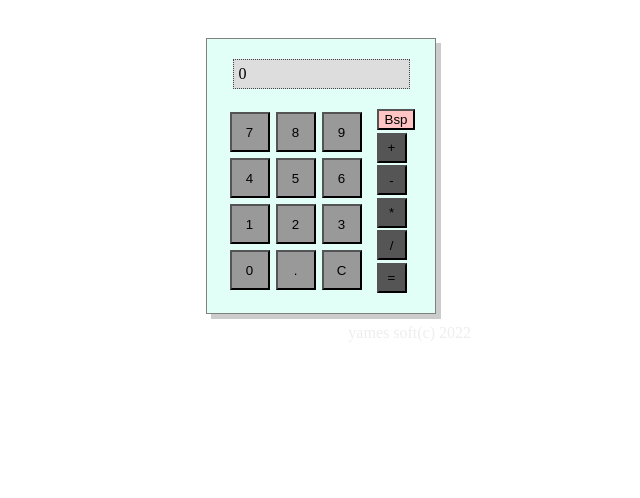
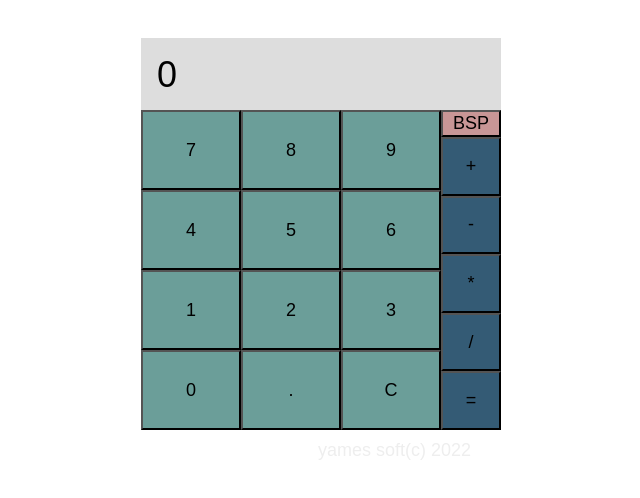
Before and after one commit to jajego/calculator, a plain HTML site: page index.html in a window 1280 px wide. Shown: the whole page, without its empty margins (319-959 px from the left). Drawn offline with Linux system fonts and the light colour scheme.

Commit message:
new look

```diff
--- a/index.html
+++ b/index.html
@@ -29,7 +29,7 @@
                 <button class = "btn-clear" id = "clear">C</button>
             </div>
             <div class = "operator-container">
-                <button class = "btn-delete" id ="delete">Bsp</button>
+                <button class = "btn-delete" id ="delete">BSP</button>
                 <button class = "btn-operator" id = "sum">+</button>
                 <button class = "btn-operator" id = "subtract">-</button>
                 <button class = "btn-operator" id = "multiply">*</button>
--- a/index.js
+++ b/index.js
@@ -5,7 +5,8 @@
 // - Make it look nice
 // - Keyboard support
 // - Display what the user has done?
-// -Evaluate when the user has only selected num1 and an operator
+// - Evaluate when the user has only selected num1 and an operator
+// - give backspace its own function
 
 
 const display = document.querySelector('.display')
@@ -38,6 +39,7 @@ for (let i = 0; i < operatorButtons.length; i++) {
         if (expression.isResult) {
             expression.isResult = false;
         }
+        // allows user to do consecutive experssions
         if (expression.num1.length > 0 && expression.num2.length > 0 && expression.op) {
             operate(expression.op, Number(expression.num1), Number(expression.num2));
             expression.isResult = false;
@@ -49,6 +51,9 @@ for (let i = 0; i < operatorButtons.length; i++) {
 
 // Backspace listener
 bspButton.addEventListener('click', () => {
+    if(display.textContent = 0) {
+        return;
+    } else {
         if(expression.num1.length > 0 && !expression.op) {
             expression.num1 = expression.num1.slice(0,-1);
             displayUpdate(expression.num1);
@@ -57,6 +62,7 @@ bspButton.addEventListener('click', () => {
         if(expression.num1.length > 0 && expression.op) {
             expression.num2 = expression.num2.slice(0, -1);
             displayUpdate(expression.num2);
+        }
     }
 })
 
@@ -100,6 +106,7 @@ function numberLogic(obj) {
         displayUpdate(expression.num1);
 
     } else {
+                // num1
             if (expression.num1.length > 0 && !expression.op && expression.num2.length == 0) {
                     let update = expression.num1 += number;
                     displayUpdate(update)
--- a/styles.css
+++ b/styles.css
@@ -1,3 +1,8 @@
+* {
+    font-size: large;
+    font-family: Arial, Helvetica, sans-serif;
+}
+
 body {
     display: flex;
     flex-direction: column;
@@ -8,72 +13,74 @@ body {
 }
 
 button {
-    background-color: #999;
+    background-color: rgb(107, 158, 153);
 }
 
 .display {
     display: flex;
-    width: 165px;
-    padding: 5px;
+    height: 40px;
+    flex: 1 0 auto;
     background-color: #ddd;
-    margin-bottom: 20px;
-    border: 1px dotted #444;
+    padding: 16px;
+    font-size: 2em;
 }
 
 .display-container {
-    display: flex;
-    justify-content: center;
+    width: 360px;
+
 }
 
 .calculator-container {
     display: flex;
     flex-direction: column;
     justify-content: center;
-    background-color: rgb(225, 255, 246);
-    border: 1px solid gray;
+    align-items: center;
+    align-content: center;
+    /* background-color: rgb(225, 255, 246); */
     margin-top: 30px;
-    padding: 20px;
-    box-shadow: 5px 5px #ccc;
+    /* padding: 20px; */
 }
 
 .btn-container {
     display: flex;
-    justify-content: space-between;
+    justify-content: center;
 }
 
 .number-container {
     display: flex;
     align-items: center;
     flex-wrap: wrap;
-    width: 150px;
+    width: 300px;
 }
 
 .operator-container {
     display: flex;
     flex-direction: column;
-    justify-content: space-between
+    justify-content: space-between;
+    align-items: center;
 }
 
 
 .btn-delete {
-    background-color: rgb(255, 196, 196);
+    background-color: rgb(200, 150, 150);
+    width: 60px;
 }
 
 .btn-decimal,
 .btn-clear,
 .btn-number {
-    height: 40px;
-    width: 40px;
-    margin: 3px;
+    height: 80px;
+    width: 80px;
+    flex: 1 0 auto;
 }
 
 
 
 .btn-operator,
 .btn-equals {
-    height: 30px;
-    width: 30px;
-    background-color: #555;
+    width: 60px;
+    flex: 1 0 auto;
+    background-color: rgb(52, 91, 117);
 }
 
 
```
Lines whose indentation alone changed are shown as unchanged.
